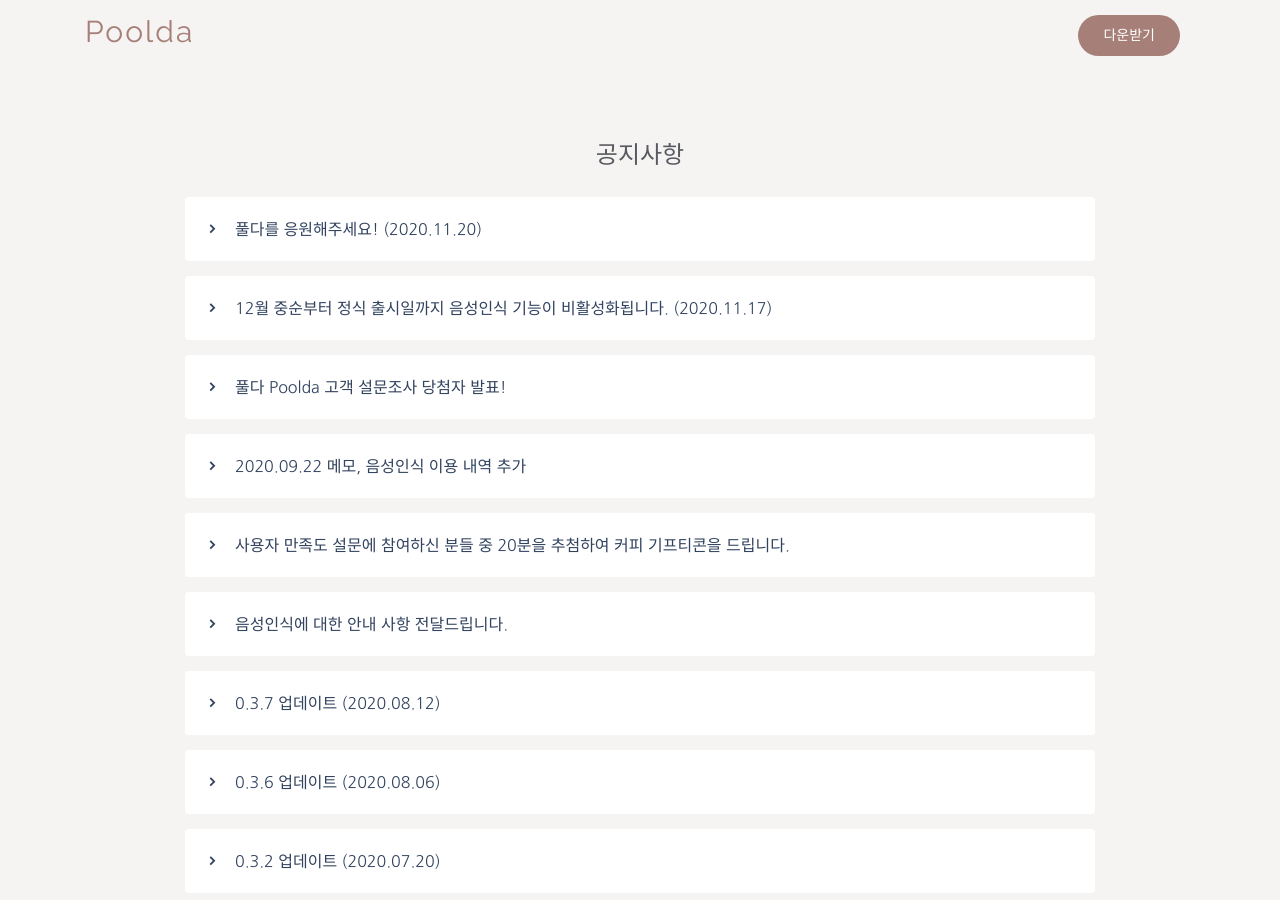
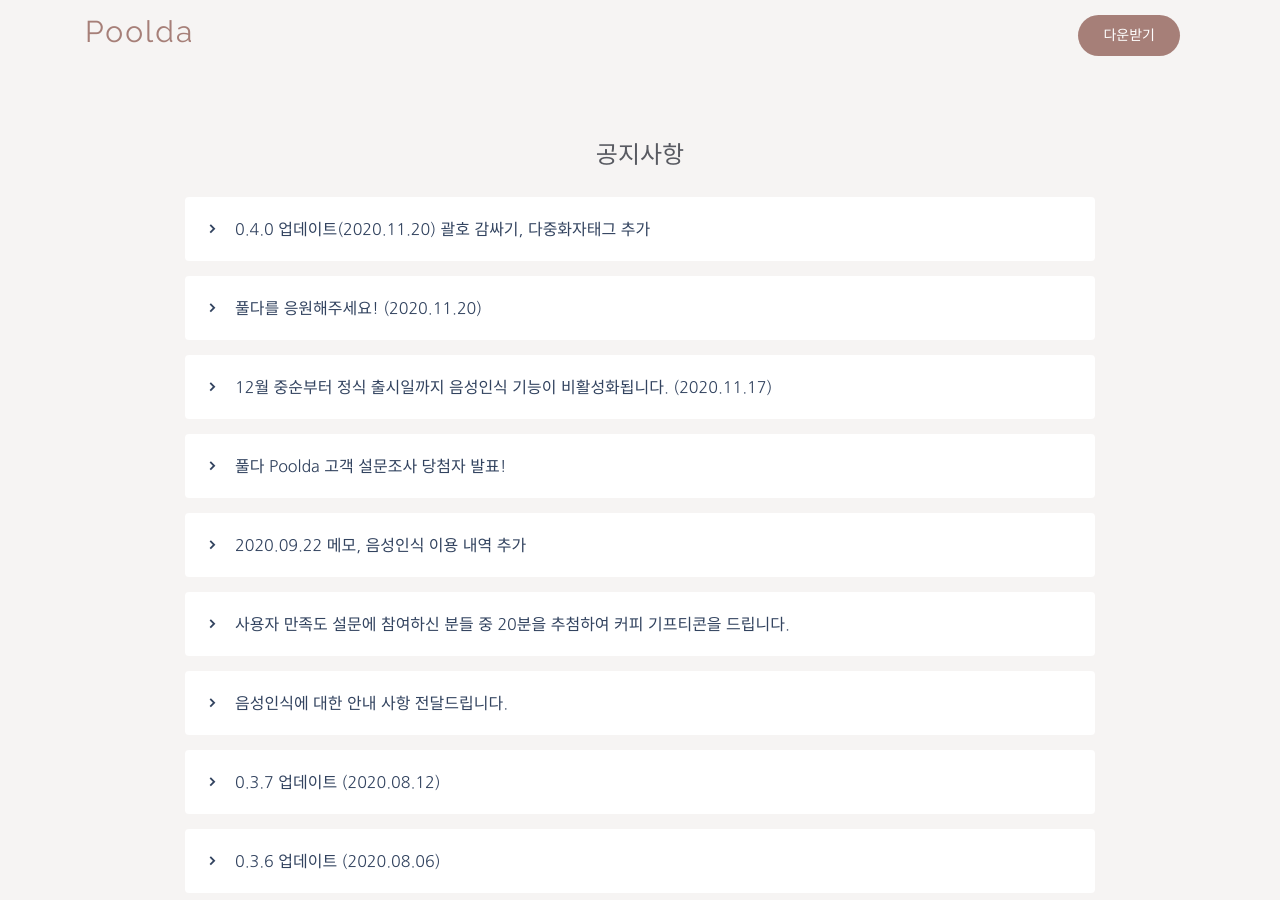
Before and after one commit to Anseilen/anseilen.github.io, a Jekyll site: the page built from notices.html, in a window 1280 px wide and 900 px high. Built offline with Jekyll 4.4.1, drawn with Linux system fonts in a browser that asks for light colours.

```diff
--- /dev/null
+++ b/_posts/2020-12-02-update.md
@@ -0,0 +1,21 @@
+---
+layout: post
+title: 0.4.0  업데이트(2020.11.20)  괄호 감싸기, 다중화자태그 추가
+---
+
+### 1. 괄호 감싸기 단축키를 추가했습니다.
+상담자와 내담자의 짧은 말을 괄호 안에 넣을 때 간편하게 괄호를 추가하는 단축키를 추가하였습니다.
+
+<img src="https://storage.googleapis.com/poolda-online-assets/image/bracket.gif" style="width:100%">
+  <br />
+    <br />
+### 2. 이제 3명 이상의 화자를 추가할 수 있습니다.
+집단 상담, 부부 상담과 같이 3명 이상의 대화가 포함된 축어록을 작성할 때 편하게 사용하실 수 있도록 여러 명의 화자를 태그를 넣을 수 있는 기능을 추가했습니다.  <br />
+ <br />
+
+<img src="https://storage.googleapis.com/poolda-online-assets/image/multi-speaker.png" style=" width:100%">
+  <br />
+<br />자세한 내용은 영상을 참조해주세요!
+  <br />
+    <br />
+<iframe width="560" height="315" src="https://www.youtube.com/embed/lUrVw5kuiWQ" frameborder="0" allow="accelerometer; autoplay; clipboard-write; encrypted-media; gyroscope; picture-in-picture" allowfullscreen></iframe>
--- a/index.html
+++ b/index.html
@@ -126,7 +126,7 @@ sitemap:
                     <h4 style="margin: 5px 0 10px 0">침묵 시간 자동 탐지 및 기록</h4>
                   </div>
                   <div class="col-sm-5">
-                    <p class="plan">* 2020년 7월 이내 업데이트 예정</p>
+                    <p class="plan">* 개발중</p>
                   </div>
                 </div>
                 <p>녹음된 상담 내용에서 침묵이 흐르는 구간을 자동으로 탐지하여 축어록에 기록해 드립니다.</p>
--- a/notification.json
+++ b/notification.json
@@ -1,5 +1,5 @@
 {
-  "date": "2020-11-20",
-  "msg": "풀다를 응원해주세요!",
-  "link": "https://pooolda.com/2020/11/20/vote.html"
+  "date": "2020-12-02",
+  "msg": "0.4.0 업데이트 내용",
+  "link": "https://pooolda.com/2020/12/02/update.html"
 }
```
